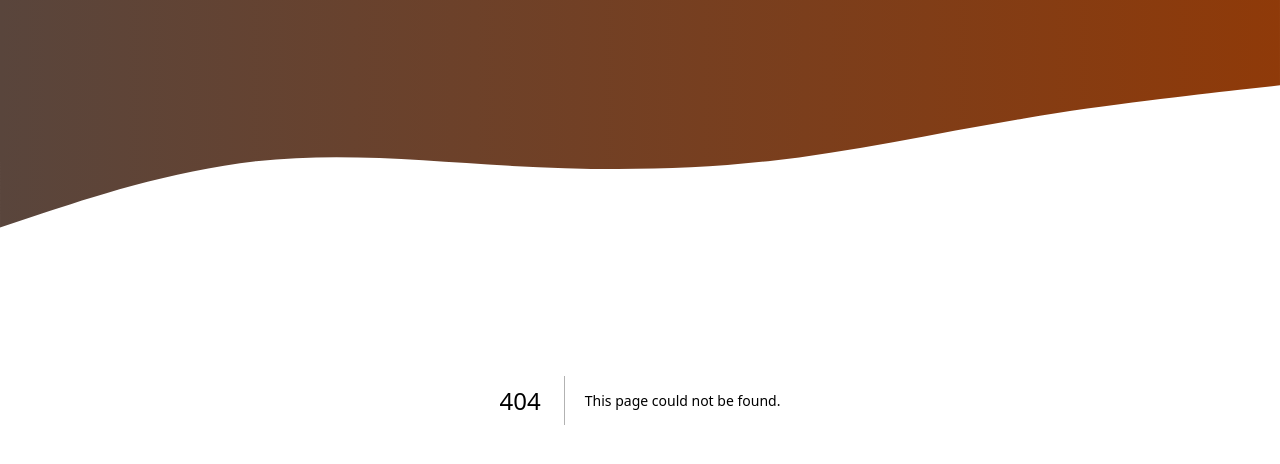
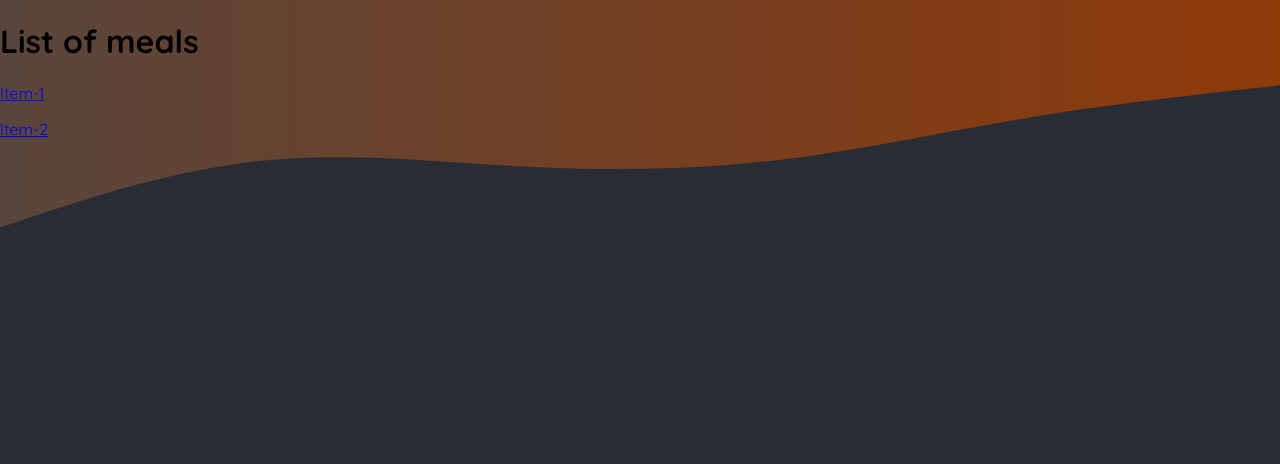
Before and after one commit to dasha12345-s/NextJSFoodApp, a Next.js app: page /meals in a window 1280 px wide. Before the commit this address had no page. Shown: the top 464 px of the page. Built offline with nearby package versions, Linux system fonts and the light colour scheme.

Commit message:
Routes added

```diff
--- /dev/null
+++ b/app/meals/page.js
@@ -0,0 +1,17 @@
+import Link from "next/link";
+
+export default function Meals(){
+  return(
+    <main>
+      <h1>List of meals</h1>
+      <p>
+      <Link href='/meals/item-1'> Item-1
+      </Link>
+      </p>
+      <p>
+      <Link href='/meals/item-2'> Item-2
+      </Link>
+      </p>
+    </main>
+  )
+}
```
Also changed, not shown: app/community/page.js (added, +7 -0 lines), app/meals/[slug]/page.js (added, +8 -0 lines), app/meals/share/page.js (added, +7 -0 lines), app/page.js (+14 -0 lines), 1 other file (tests, documents, lock files or other folders).
